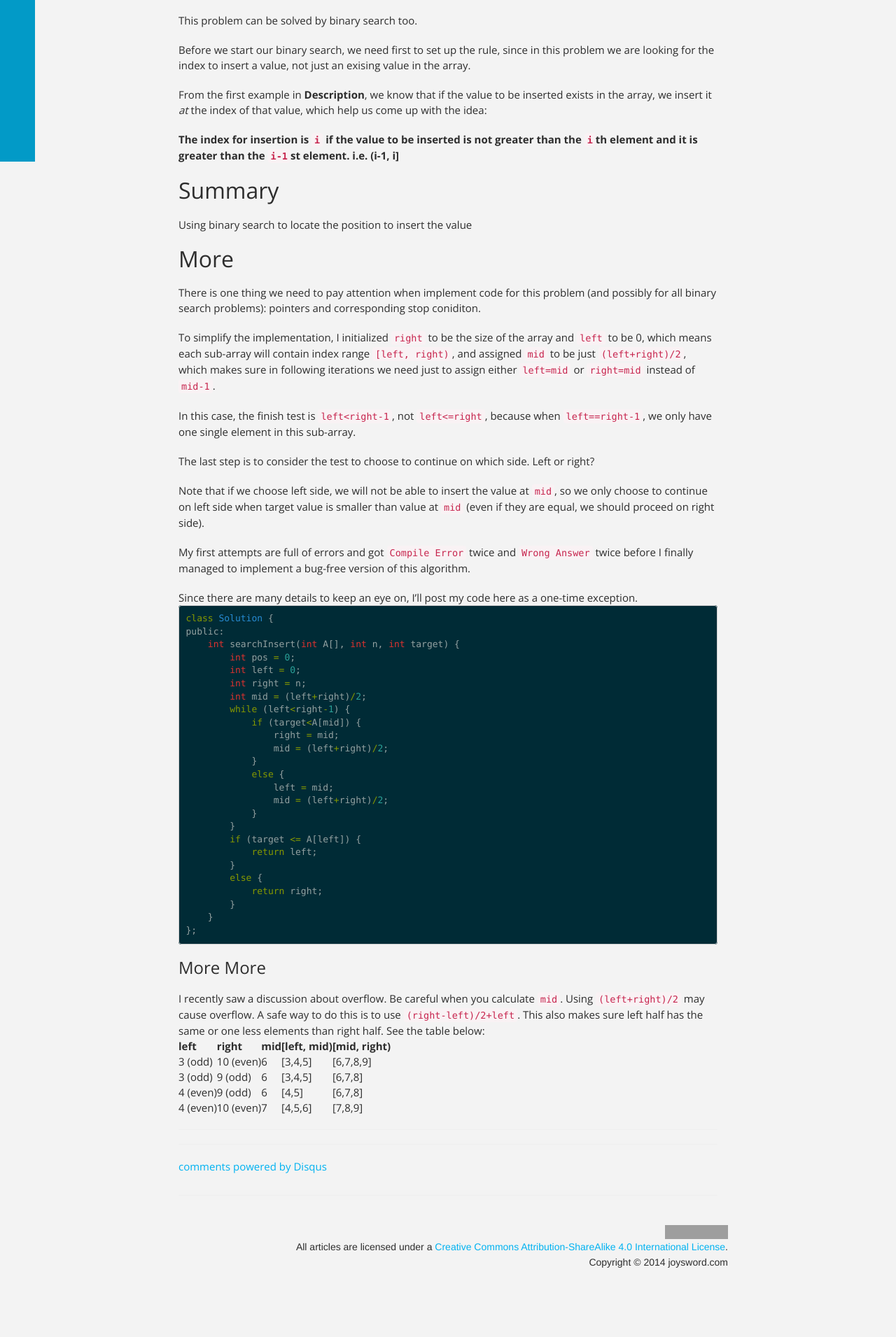
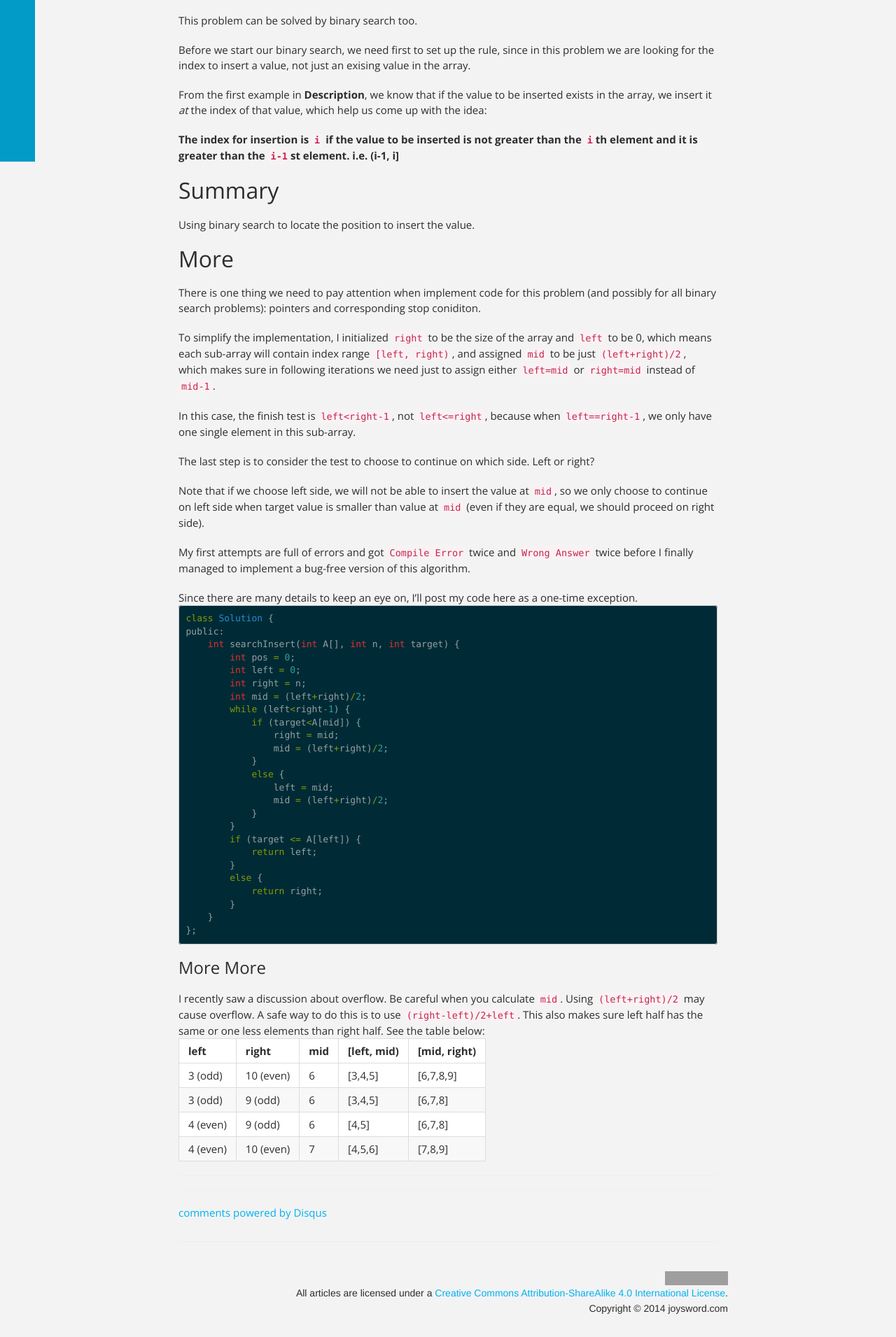
Before and after one commit to joysword/joysword.github.io, a Jekyll site: the page built from _posts/2014-09-10-search_insert_position.md, in a window 1280 px wide. Shown: the part 849-2760 px from the top of the page at 70% size. Built offline with Jekyll 4.4.1, drawn with Linux system fonts in a browser that asks for light colours; nearby versions of some CDN libraries; Markdown is read by kramdown in place of the engine named in the settings; formulas are drawn with MathJax 3; comment, search, counter and statistics services are not loaded; before the commit the page ends 2694 px from its top, so only the background shows below that; grey boxes are pictures that could not be loaded.

Commit message:
updated css for tables

```diff
--- a/_posts/2014-09-10-search_insert_position.md
+++ b/_posts/2014-09-10-search_insert_position.md
@@ -42,7 +42,7 @@ From the first example in **Description**, we know that if the value to be inser
 **The index for insertion is `i` if the value to be inserted is not greater than the `i`th element and it is greater than the `i-1`st element. i.e. (i-1, i]**
 
 ### Summary
-Using binary search to locate the position to insert the value
+Using binary search to locate the position to insert the value.
 
 ### More
 There is one thing we need to pay attention when implement code for this problem (and possibly for all binary search problems): pointers and corresponding stop coniditon.
--- a/css/style.css
+++ b/css/style.css
@@ -561,3 +561,46 @@ article div.pull {
 
 /* MathJax */
 code.has-jax {font: inherit; font-size: 90%; background: inherit; border: inherit;}
+
+article table {
+  border-collapse: collapse;
+  border-spacing: 0;
+}
+
+article hr:before,
+article hr:after {
+  display: table;
+  content: " ";
+}
+
+article table {
+  margin-top: 0;
+  margin-bottom: 16px;
+}
+
+article table {
+  display: block;
+  width: 100%;
+  overflow: auto;
+  word-break: normal;
+  word-break: keep-all;
+}
+
+article table th {
+  font-weight: bold;
+}
+
+article table th,
+article table td {
+  padding: 6px 13px;
+  border: 1px solid #ddd;
+}
+
+article table tr {
+  background-color: #fff;
+  border-top: 1px solid #ccc;
+}
+
+article table tr:nth-child(2n) {
+  background-color: #f8f8f8;
+}
```
